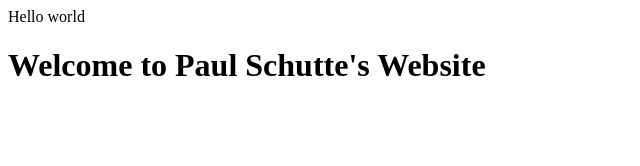
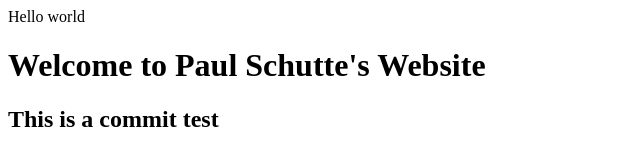
Before and after one commit to pschutte1107/M01-tutorial, a plain HTML site: page index.html in a window 1280 px wide. Shown: the whole page, without its empty margins (0-640 px from the left). Drawn offline with Linux system fonts and the light colour scheme.

Commit message:
Commit test

```diff
--- a/index.html
+++ b/index.html
@@ -11,6 +11,7 @@
 <body>
   Hello world
   <h1>Welcome to Paul Schutte's Website</h1>
+  <h2>This is a commit test</h2>
   <script src="script.js"></script>
 
   <!--
```
